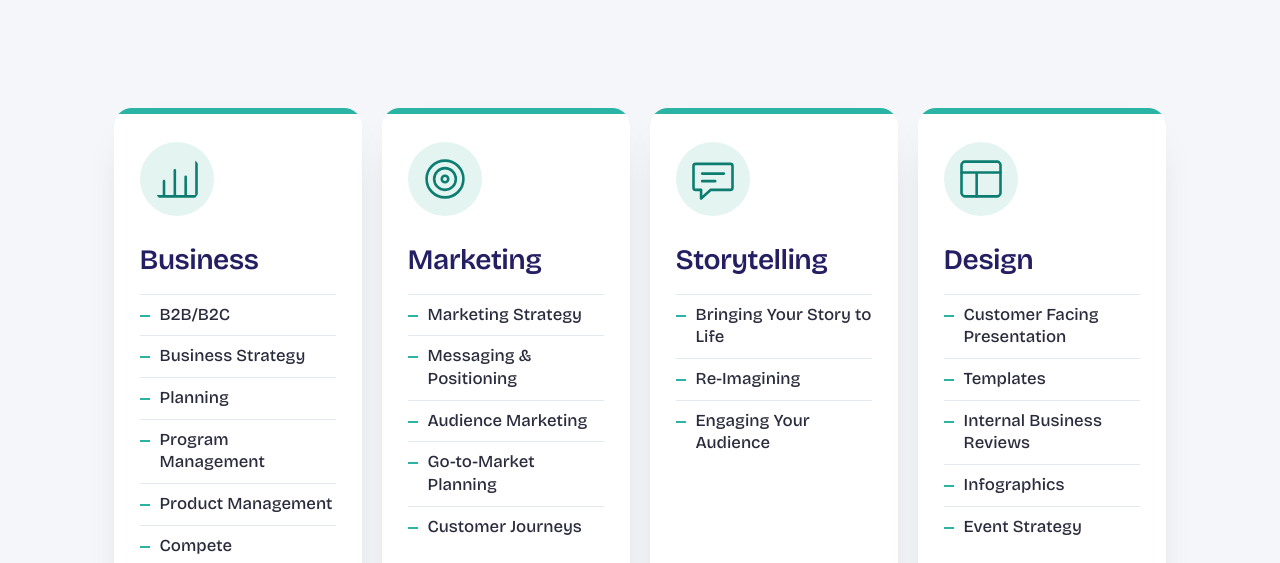
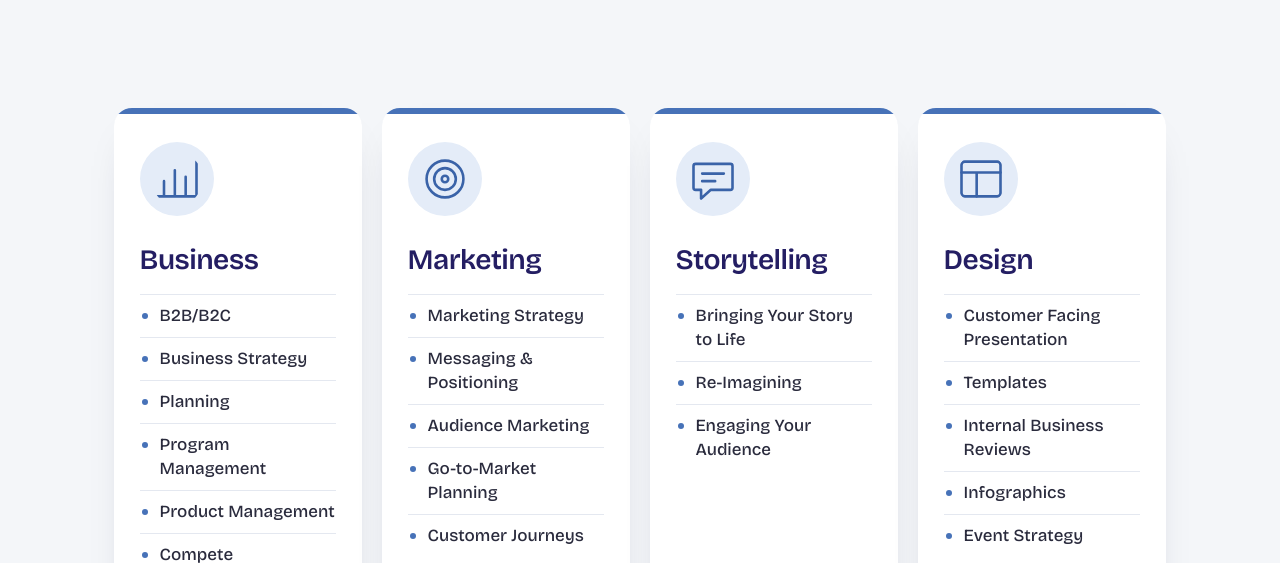
Before and after one commit to frontpointstrategy-tech/frontpoint-site, a plain HTML site: page services/index.html in a window 1280 px wide. Shown: the part 385-948 px from the top of the page. Drawn offline with Linux system fonts and the light colour scheme.

Commit message:
Add files via upload

```diff
--- a/css/style.css
+++ b/css/style.css
@@ -118,12 +118,12 @@ footer p{margin:0}
 
 .cats{list-style:none;margin:0;padding:0;display:grid;grid-template-columns:repeat(4,1fr);gap:20px}
 .cat{position:relative;background:#fff;border-radius:18px;padding:34px clamp(22px,2vw,30px) 30px;box-shadow:0 1px 0 #d7dce8,0 18px 40px -26px rgba(20,17,59,.35);overflow:hidden}
-.cat::before{content:"";position:absolute;left:0;right:0;top:0;height:6px;background:var(--teal)}
+.cat::before{content:"";position:absolute;left:0;right:0;top:0;height:6px;background:#4772b8}
 .cat h2{font-size:clamp(1.7rem,2.2vw,2.1rem);margin:20px 0 18px}
-.cat-ic{width:52px;height:52px;fill:none;stroke:var(--teal-ink);stroke-width:2.4;stroke-linecap:round;stroke-linejoin:round;padding:11px;box-sizing:content-box;border-radius:50%;background:#e3f4f1}
+.cat-ic{width:52px;height:52px;fill:none;stroke:#3a63a8;stroke-width:2.4;stroke-linecap:round;stroke-linejoin:round;padding:11px;box-sizing:content-box;border-radius:50%;background:#e4ecf8}
 .caps{list-style:none;margin:0;padding:0}
-.caps li{position:relative;padding:9px 0 9px 20px;font:500 1.05rem/1.35 var(--display);color:var(--ink);border-top:1px solid #e4e8f0}
-.caps li::before{content:"";position:absolute;left:0;top:1.2em;width:10px;height:2px;background:var(--teal)}
+.caps li{position:relative;padding:9px 0 9px 20px;font:500 17px/24px var(--display);color:var(--ink);border-top:1px solid #e4e8f0}
+.caps li::before{content:"";position:absolute;left:2px;top:18px;width:6px;height:6px;border-radius:50%;background:#4772b8}
 @media(max-width:1100px){.cats{grid-template-columns:repeat(2,1fr)}}
 @media(max-width:620px){.cats{grid-template-columns:1fr}}
 .logo-wall{list-style:none;margin:40px 0 0;padding:0;display:flex;flex-wrap:wrap;justify-content:center;gap:16px}
```
